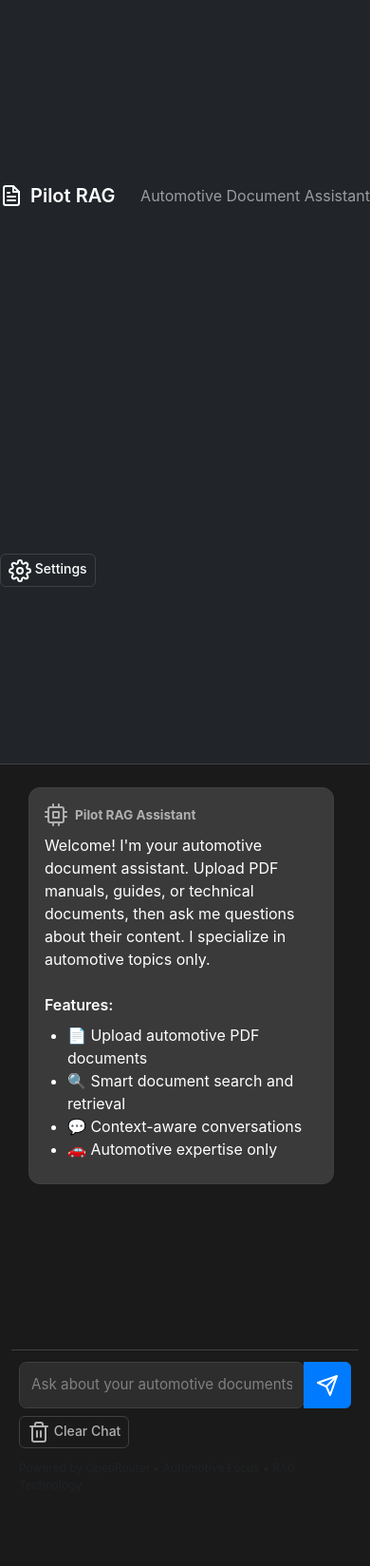
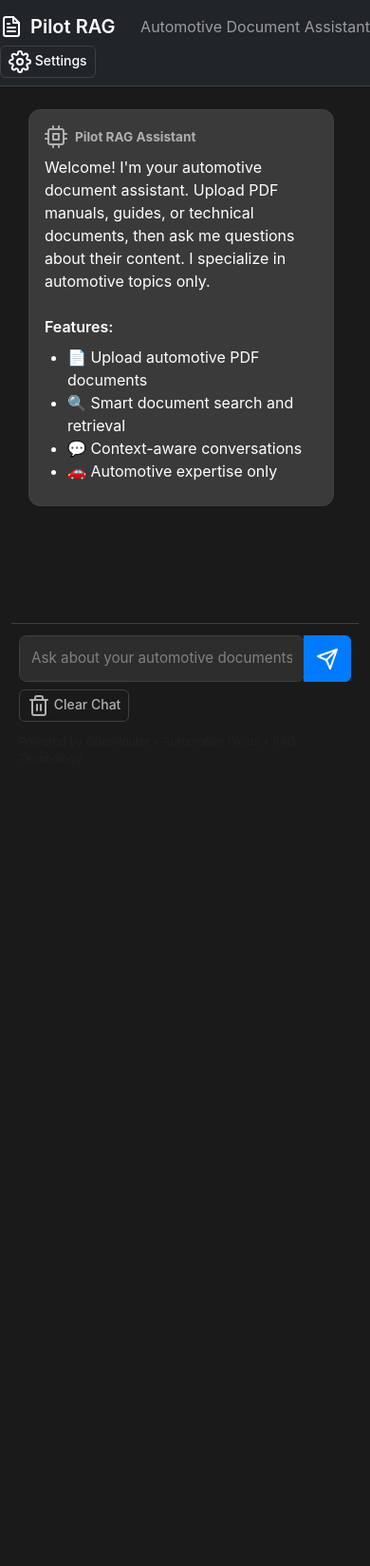
Before and after one commit to akshaychaudhari1-web/LlmApiTester, a Flask app: page / in a window 390 px wide. Shown: the whole page at 95% size. After the commit the page ends 760 px from the top, so only its background shows below. Run offline with Flask 3, Linux system fonts and the light colour scheme; data that the repository does not hold is empty; some libraries are stand-ins or nearby versions.

Commit message:
Improve page layout and responsiveness for better viewing on all devices
Adjust CSS for layout containers, specifically `body`, `container-fluid`, and `chat-content`, to use `min-height: 0` and `flex: 1 1 auto` for improved responsiveness and prevent content overflow.

Replit-Commit-Author: Agent
Replit-Commit-Session-Id: f58b35c2-18a0-485e-9cc6-847fcc8b2112
Replit-Commit-Checkpoint-Type: full_checkpoint
Replit-Commit-Screenshot-Url: https://storage.googleapis.com/screenshot-production-us-central1/cfe936d3-01a5-415e-bf05-ebcf749c9264/f58b35c2-18a0-485e-9cc6-847fcc8b2112/mWP5sVm

```diff
--- a/static/css/style.css
+++ b/static/css/style.css
@@ -1,4 +1,13 @@
 /* Pilot RAG - Dark Theme Styling */
+
+/* Global Styles */
+*, *::before, *::after {
+  box-sizing: border-box;
+}
+
+html, body {
+  height: 100%;
+}
 
 :root {
   --bg-primary: #1a1a1a;
@@ -21,12 +30,15 @@ body {
   color: var(--text-primary);
   margin: 0;
   padding: 0;
-  height: 100vh;
+  min-height: 100dvh;
+  display: flex;
+  flex-direction: column;
   overflow: hidden;
 }
 
 .container-fluid {
-  height: calc(100vh - 56px); /* Account for navbar */
+  flex: 1 1 auto;
+  min-height: 0;
   padding: 0;
 }
 
@@ -52,6 +64,7 @@ body {
   padding: 0;
   position: relative;
   z-index: 50;
+  min-height: 0;
 }
 
 .sidebar-content {
@@ -180,13 +193,16 @@ body {
   padding: 0;
   display: flex;
   flex-direction: column;
+  min-height: 0;
 }
 
 .chat-content {
-  height: 100%;
+  flex: 1 1 auto;
   display: flex;
   flex-direction: column;
   padding: 1rem;
+  overflow: hidden;
+  min-height: 0;
 }
 
 /* Chat Messages */
@@ -307,6 +323,7 @@ body {
   min-height: auto;
   position: relative;
   z-index: 100;
+  padding-bottom: calc(1rem + env(safe-area-inset-bottom));
 }
 
 #message-input {
@@ -519,13 +536,14 @@ body {
 
 @media (max-width: 480px) {
   .container-fluid {
-    height: calc(100vh - 56px);
-    overflow: hidden;
+    flex: 1 1 auto;
+    min-height: 0;
   }
 
   .chat-content {
-    height: 100%;
-    max-height: calc(100vh - 56px);
+    flex: 1 1 auto;
+    overflow: hidden;
+    min-height: 0;
   }
 
   .chat-input-container {
@@ -543,6 +561,11 @@ body {
   }
 }
 
+/* Bootstrap Overrides */
+.row {
+  min-height: 0;
+}
+
 /* Utility Classes */
 .text-success { color: var(--success-color) !important; }
 .text-warning { color: var(--warning-color) !important; }
```
